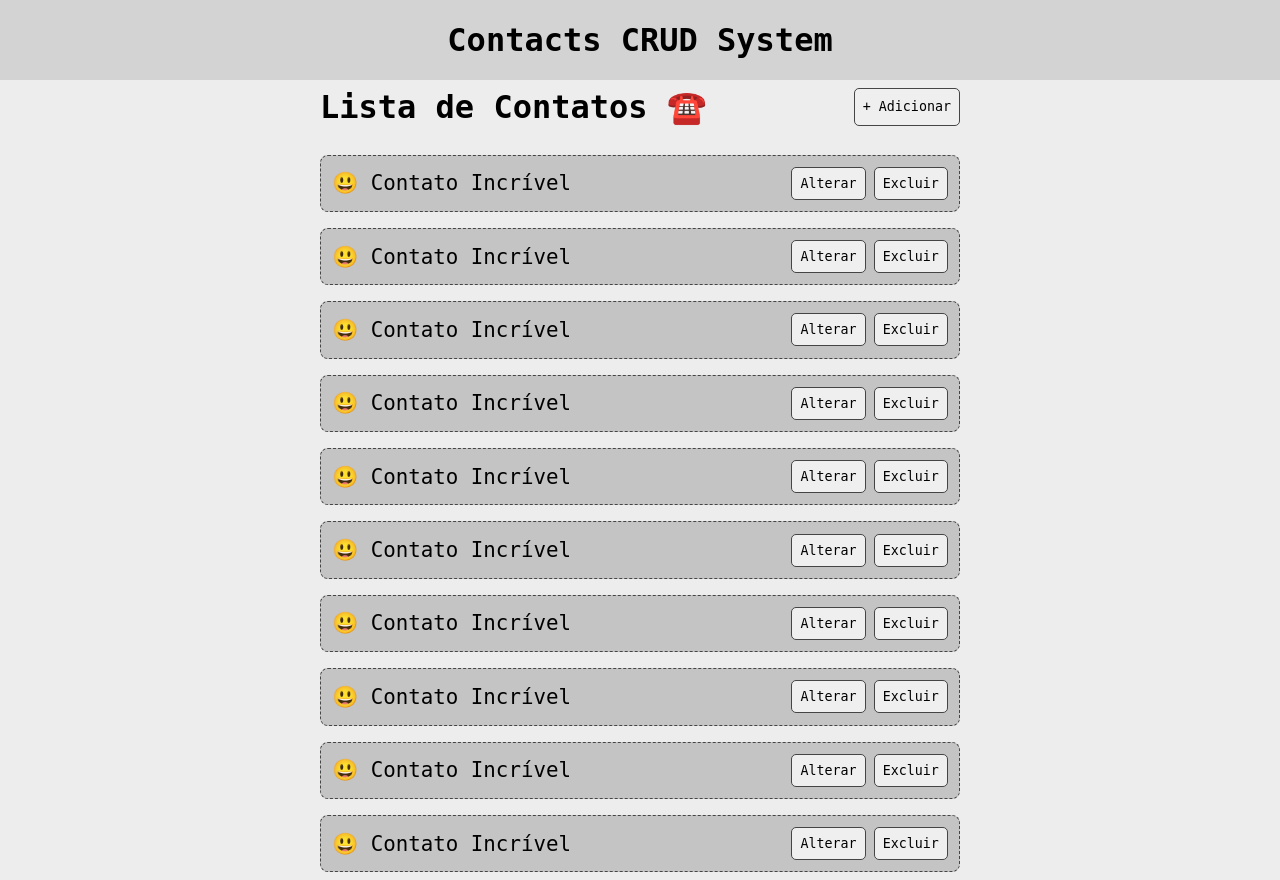
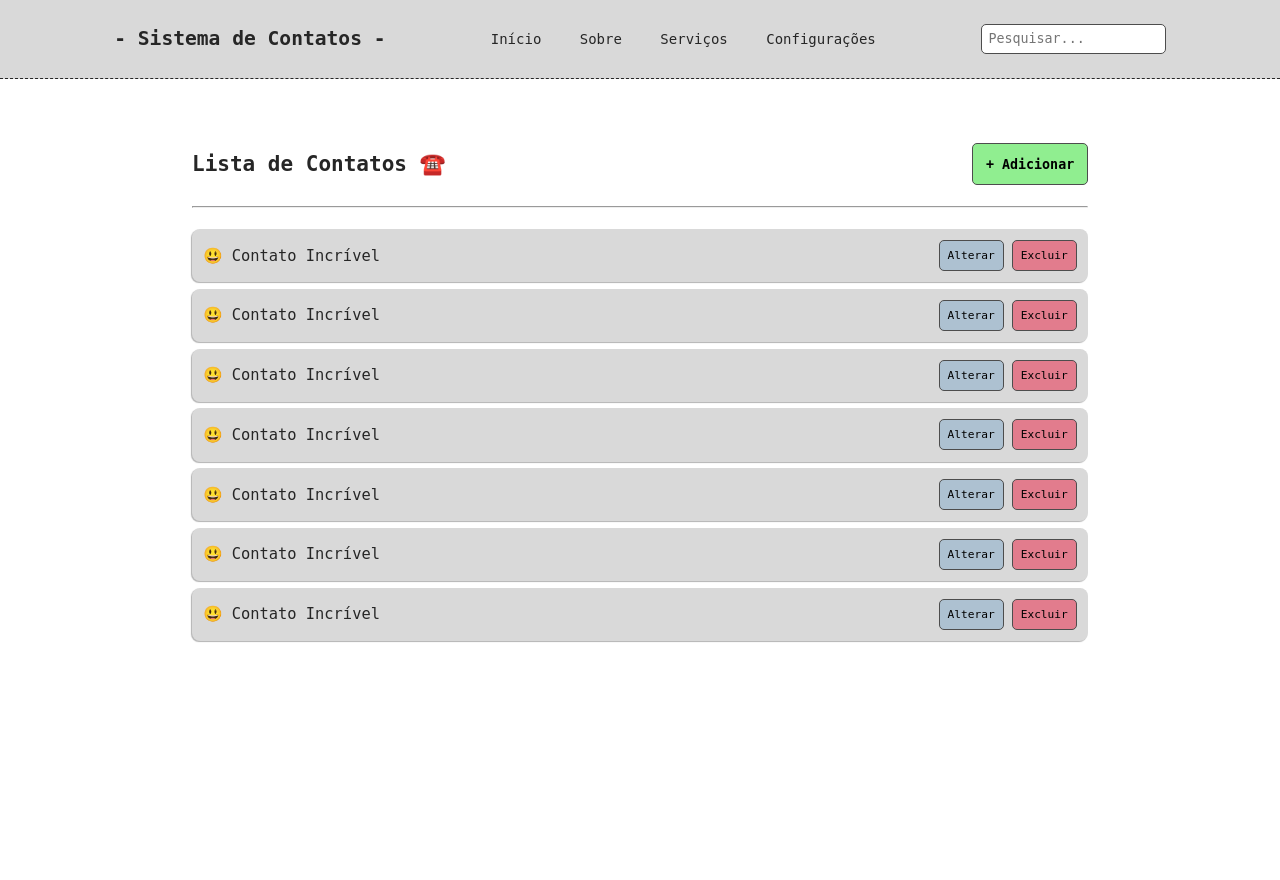
Before and after one commit to AntonyHaro/php-contacts-crud, a PHP site: page / in a window 1280 px wide. After the commit the page ends 642 px from the top, so only its background shows below. Run offline with PHP 8.4, Linux system fonts and the light colour scheme; a stand-in replaces the project's code that opens the database connection.

Commit message:
atualização da página inicial

```diff
--- a/index.html
+++ b/index.html
@@ -3,79 +3,80 @@
     <head>
         <meta charset="UTF-8" />
         <meta name="viewport" content="width=device-width, initial-scale=1.0" />
-        <title>Formulário</title>
+        <title>Início</title>
         <link rel="stylesheet" href="reset.css" />
         <link rel="stylesheet" href="styles.css" />
     </head>
     <body>
-        <header><h1>Contacts CRUD System</h1></header>
+        <header>
+            <h1>- Sistema de Contatos -</h1>
+            <nav>
+                <a href="#">Início</a>
+                <a href="#">Sobre</a>
+                <a href="#">Serviços</a>
+                <a href="#">Configurações</a>
+            </nav>
+            <input type="text" class="search" placeholder="Pesquisar..." />
+        </header>
         <main>
-            <div class="title">
+            <section>
+                <div class="contacts-list-header">
                     <h1>Lista de Contatos ☎️</h1>
-                <button>+ Adicionar</button>
+                    <button class="add-button">+ Adicionar</button>
                 </div>
+                <hr />
                 <div class="contacts-list">
                     <div class="contact">
                         <p>😃 Contato Incrível</p>
                         <div class="button-wrapper">
-                        <button>Alterar</button><button>Excluir</button>
+                            <button class="update-button">Alterar</button
+                            ><button class="del-button">Excluir</button>
                         </div>
                     </div>
                     <div class="contact">
                         <p>😃 Contato Incrível</p>
                         <div class="button-wrapper">
-                        <button>Alterar</button><button>Excluir</button>
+                            <button class="update-button">Alterar</button
+                            ><button class="del-button">Excluir</button>
                         </div>
                     </div>
                     <div class="contact">
                         <p>😃 Contato Incrível</p>
                         <div class="button-wrapper">
-                        <button>Alterar</button><button>Excluir</button>
+                            <button class="update-button">Alterar</button
+                            ><button class="del-button">Excluir</button>
                         </div>
                     </div>
                     <div class="contact">
                         <p>😃 Contato Incrível</p>
                         <div class="button-wrapper">
-                        <button>Alterar</button><button>Excluir</button>
+                            <button class="update-button">Alterar</button
+                            ><button class="del-button">Excluir</button>
                         </div>
                     </div>
                     <div class="contact">
                         <p>😃 Contato Incrível</p>
                         <div class="button-wrapper">
-                        <button>Alterar</button><button>Excluir</button>
+                            <button class="update-button">Alterar</button
+                            ><button class="del-button">Excluir</button>
                         </div>
                     </div>
                     <div class="contact">
                         <p>😃 Contato Incrível</p>
                         <div class="button-wrapper">
-                        <button>Alterar</button><button>Excluir</button>
+                            <button class="update-button">Alterar</button
+                            ><button class="del-button">Excluir</button>
                         </div>
                     </div>
                     <div class="contact">
                         <p>😃 Contato Incrível</p>
                         <div class="button-wrapper">
-                        <button>Alterar</button><button>Excluir</button>
-                    </div>
-                </div>
-                <div class="contact">
-                    <p>😃 Contato Incrível</p>
-                    <div class="button-wrapper">
-                        <button>Alterar</button><button>Excluir</button>
-                    </div>
-                </div>
-                <div class="contact">
-                    <p>😃 Contato Incrível</p>
-                    <div class="button-wrapper">
-                        <button>Alterar</button><button>Excluir</button>
-                    </div>
-                </div>
-                <div class="contact">
-                    <p>😃 Contato Incrível</p>
-                    <div class="button-wrapper">
-                        <button>Alterar</button><button>Excluir</button>
+                            <button class="update-button">Alterar</button
+                            ><button class="del-button">Excluir</button>
                         </div>
                     </div>
                 </div>
+            </section>
         </main>
     </body>
 </html>
--- a/reset.css
+++ b/reset.css
@@ -2,5 +2,5 @@
     margin: 0;
     padding: 0;
     box-sizing: border-box;
-    font-family: "Cascadia Code";
+    font-family: "Cascadia Code", monospace;
 }
--- a/styles.css
+++ b/styles.css
@@ -1,7 +1,9 @@
 :root {
-  --text-color: hsl(0, 0%, 27%);
+  --text-color: hsl(0, 0%, 15%);
   --secondary-text-color: hsl(212, 100%, 24%);
-  --primary-background: hsl(0, 0%, 93%);
+  --border-color: hsl(0, 0%, 30%);
+  --primary-background: hsl(0, 0%, 85%);
+  --body-background: hsl(0, 0%, 93%);
 }
 
 * {
@@ -12,66 +14,139 @@
 }
 
 body {
-  background-color: var(--primary-background);
+  background-color: var(--body-backgroundd);
   height: 100vh;
   width: 100vw;
-  font-size: 16px;
+  font-size: 14px;
   transition: 0.3;
+  color: var(--text-color);
 }
 
 header {
-  height: 10%;
-  background-color: lightgray;
+  padding: 1.5rem;
+  background-color: var(--primary-background);
   display: flex;
-  justify-content: center;
+  justify-content: space-evenly;
   align-items: center;
+  border-bottom: 1px dashed var(--text-color);
+}
+
+header h1 {
+  font-size: 1.4em;
+}
+
+nav a {
+  color: var(--text-color);
+  text-decoration: none;
+  margin: 0 15px;
+}
+
+input {
+  outline: none;
+  border: 1px solid var(--border-color);
+  border-radius: 5px;
+  padding: 0.4rem;
 }
 
 main {
-  height: 100%;
-  width: 100%;
+  margin-top: 5%;
   display: flex;
   justify-content: center;
   align-items: center;
   flex-direction: column;
-  gap: 1.8rem;
+  gap: 2rem;
 }
 
-.title {
-  width: 50%;
-  display: flex;
-  justify-content: space-between;
-}
-
-.contacts-list {
-  width: 50%;
-  display: grid;
-  gap: 1rem;
-}
-
-.contact {
-  background-color: rgb(196, 196, 196);
-  width: 100%;
-  padding: 0.7rem;
-  border-radius: 8px;
-  border: 1px dashed var(--text-color);
+.contacts-list-header {
   display: flex;
   justify-content: space-between;
   align-items: center;
 }
 
-p {
-  font-size: 1.3em;
+button {
+  cursor: pointer;
+  border-radius: 5px;
+  border: 1px solid var(--border-color);
+  transition: 0.2s;
 }
 
-.button-wrapper{
+button:hover {
+  border-radius: 8px;
+}
+
+.add-button {
+  background-color: lightgreen;
+  padding: 0.8rem;
+  font-weight: bold;
+}
+
+.add-button:hover {
+  background-color: rgb(138, 201, 138);
+}
+
+hr {
+  width: 100%;
+  height: 1px;
+  background-color: var(--text-color);
+}
+
+section {
+  width: 70%;
+  display: grid;
+  gap: 1.3rem;
+}
+
+.contacts-list {
+  display: grid;
+  gap: 0.4rem;
+}
+
+.contact {
+  background-color: var(--primary-background);
+  box-shadow: -1px 1px 1px rgba(0, 0, 0, 0.300);
+  width: 100%;
+  padding: 0.7rem;
+  border-radius: 8px;
+  display: flex;
+  justify-content: space-between;
+  align-items: center;
+}
+
+.contact:hover p {
+  margin-left: 0.7%;
+}
+
+.contact p {
+  transition: 0.2s;
+  font-size: 1.1em;
+}
+
+.button-wrapper {
   display: flex;
   gap: 0.5rem;
 }
 
-button {
+.update-button,
+.del-button {
   cursor: pointer;
   padding: 0.5rem;
-  border: 1px solid var(--text-color);
+  border: 1px solid var(--border-color);
   border-radius: 5px;
+  font-size: 0.8em;
 }
+
+.update-button {
+  background-color: hsl(207, 28%, 75%);
+}
+
+.update-button:hover {
+  background-color: hsl(207, 49%, 62%);
+}
+
+.del-button {
+  background-color: rgb(226, 124, 141);
+}
+
+.del-button:hover {
+  background-color: rgb(228, 81, 105);
+}
```
Also changed, not shown: connect.php (line endings or trailing spaces). Lines whose indentation alone changed are shown as unchanged.
